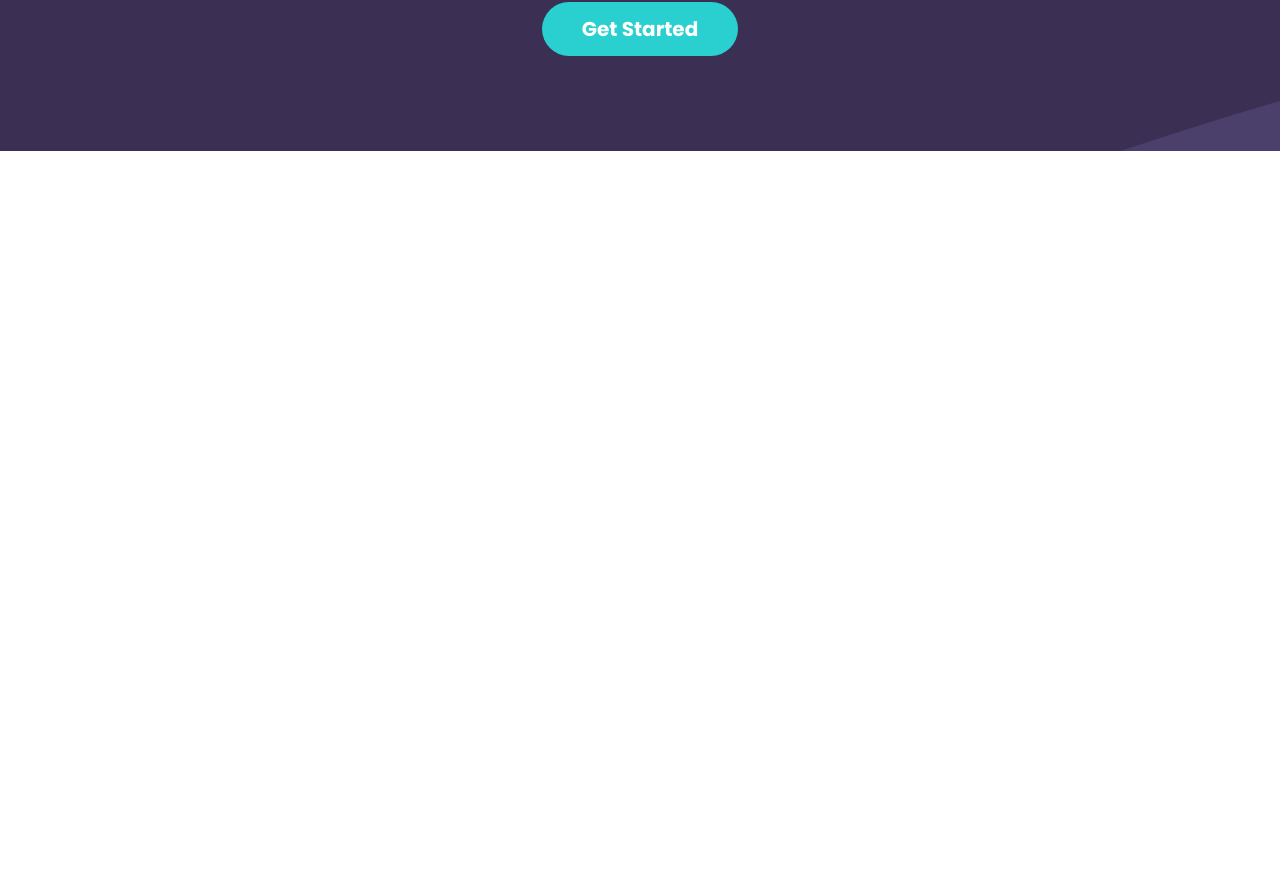
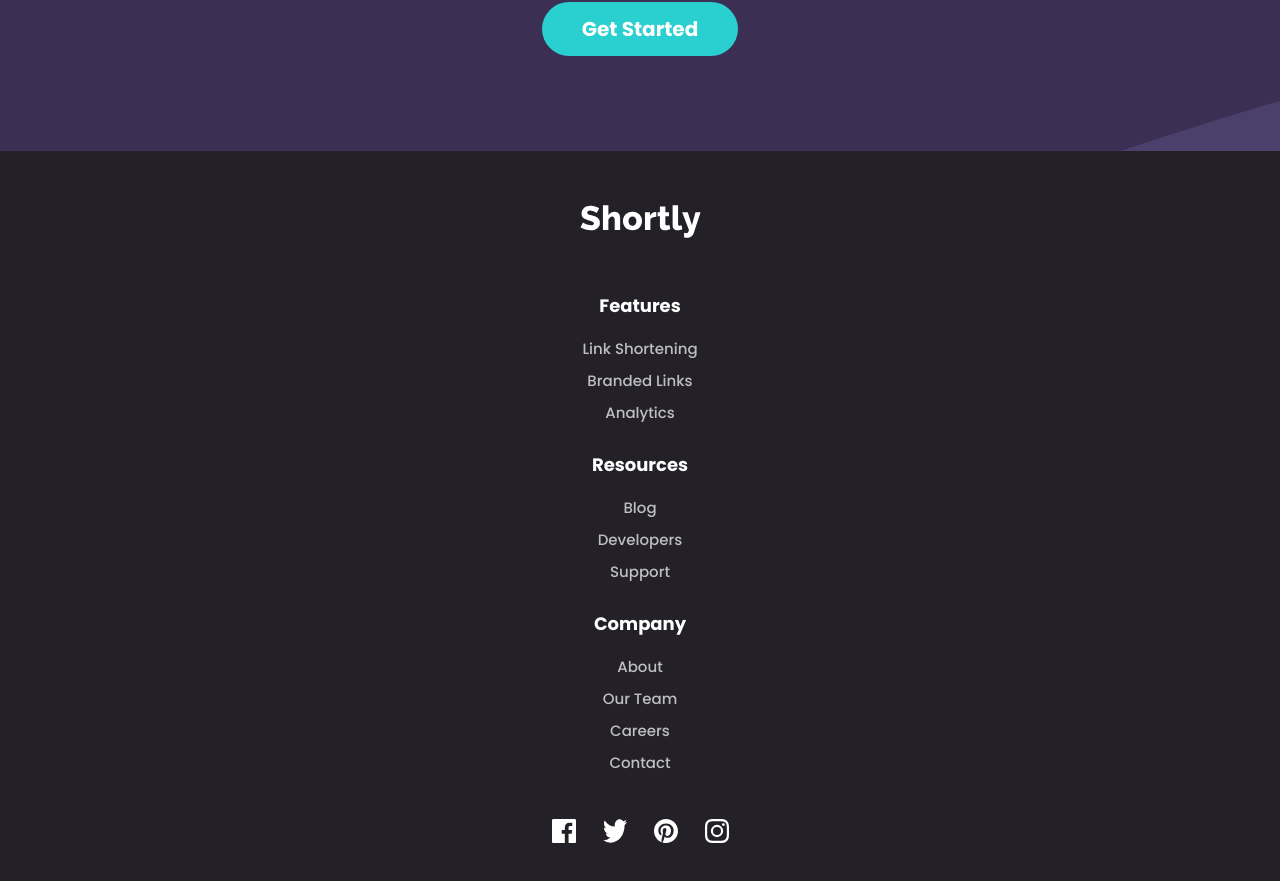
Before and after one commit to ATEOTG/url-shortening-app, a React (Create React App) app: page / in a window 1280 px wide. Shown: the part 3041-3922 px from the top of the page. Before the commit the page ends 3192 px from the top, so only its background shows below. Built offline with nearby package versions, Linux system fonts and the light colour scheme.

Commit message:
added footer component

```diff
--- a/src/App.js
+++ b/src/App.js
@@ -4,6 +4,7 @@ import Navigation from "./components/Navigation";
 import Header from "./components/Header";
 import Feature from "./components/Feature/Feature";
 import SignUp from "./components/SignUp";
+import Footer from "./components/Footer";
 
 function App() {
   return (
@@ -16,7 +17,7 @@ function App() {
         <Feature />
         <SignUp />
       </main>
-      <footer></footer>
+      <Footer />
     </Fragment>
   );
 }
--- /dev/null
+++ b/src/components/Footer.js
@@ -0,0 +1,50 @@
+import React from "react";
+import classes from "./Footer.module.css";
+import { ReactComponent as ReactLogo } from "../assets/images/logo.svg";
+import facebookLogo from "../assets/images/icon-facebook.svg";
+import twitterLogo from "../assets/images/icon-twitter.svg";
+import pinterestLogo from "../assets/images/icon-pinterest.svg";
+import instagramLogo from "../assets/images/icon-instagram.svg";
+
+function Footer() {
+  return (
+    <footer>
+      <ReactLogo className={classes.logo} />
+      <div className={classes["footer-navs"]}>
+        <nav className={classes.navigation}>
+          <h4>Features</h4>
+          <ul className={classes["footer-nav"]}>
+            <li>Link Shortening</li>
+            <li>Branded Links</li>
+            <li>Analytics</li>
+          </ul>
+        </nav>
+        <nav className={classes.navigation}>
+          <h4>Resources</h4>
+          <ul className={classes["footer-nav"]}>
+            <li>Blog</li>
+            <li>Developers</li>
+            <li>Support</li>
+          </ul>
+        </nav>
+        <nav className={classes.navigation}>
+          <h4>Company</h4>
+          <ul className={classes["footer-nav"]}>
+            <li>About</li>
+            <li>Our Team</li>
+            <li>Careers</li>
+            <li>Contact</li>
+          </ul>
+        </nav>
+        <div className={classes["social-media-logos"]}>
+          <img src={facebookLogo} alt="facebook logo" />
+          <img src={twitterLogo} alt="twitter logo" />
+          <img src={pinterestLogo} alt="pinterest logo" />
+          <img src={instagramLogo} alt="instagram logo" />
+        </div>
+      </div>
+    </footer>
+  );
+}
+
+export default Footer;
--- /dev/null
+++ b/src/components/Footer.module.css
@@ -0,0 +1,52 @@
+footer,
+.footer-navs,
+.footer-nav,
+.navigation {
+  display: flex;
+  flex-direction: column;
+}
+
+footer {
+  align-items: center;
+  gap: 2em;
+  background-color: var(--dark-violet);
+  padding: 3em 0;
+}
+
+.footer-navs {
+  gap: 1.5em;
+}
+
+.footer-nav {
+  gap: 0.5em;
+  list-style: none;
+}
+
+.logo {
+  margin-bottom: 1em;
+}
+
+.logo path {
+  fill: white;
+}
+
+.navigation {
+  gap: 1em;
+  align-items: center;
+}
+
+.navigation h4 {
+  color: white;
+}
+
+.navigation li {
+  font-size: 1.5rem;
+  color: var(--gray);
+  text-align: center;
+}
+
+.social-media-logos {
+  margin-top: 1em;
+  display: flex;
+  gap: 1.5em;
+}
```
